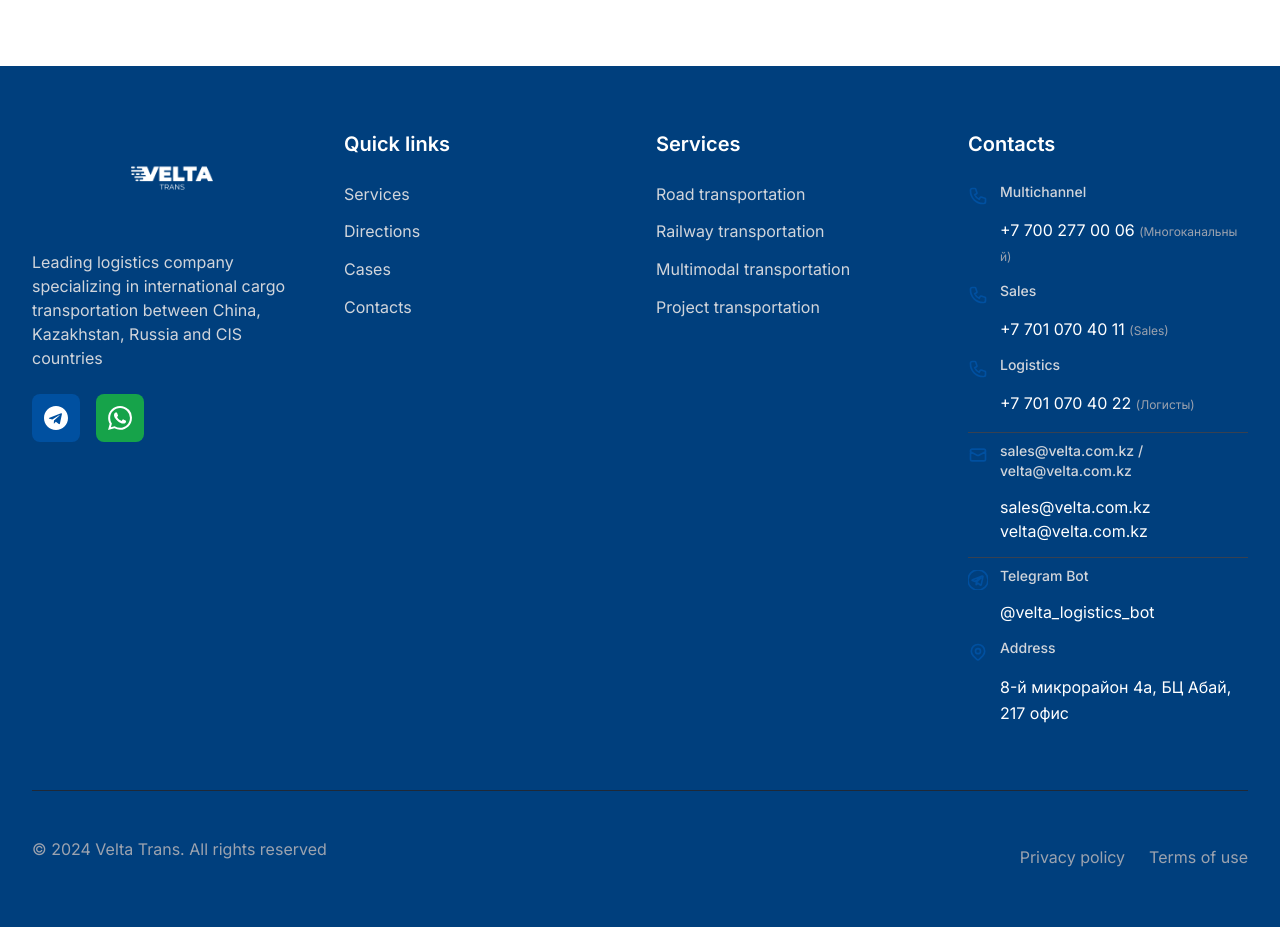
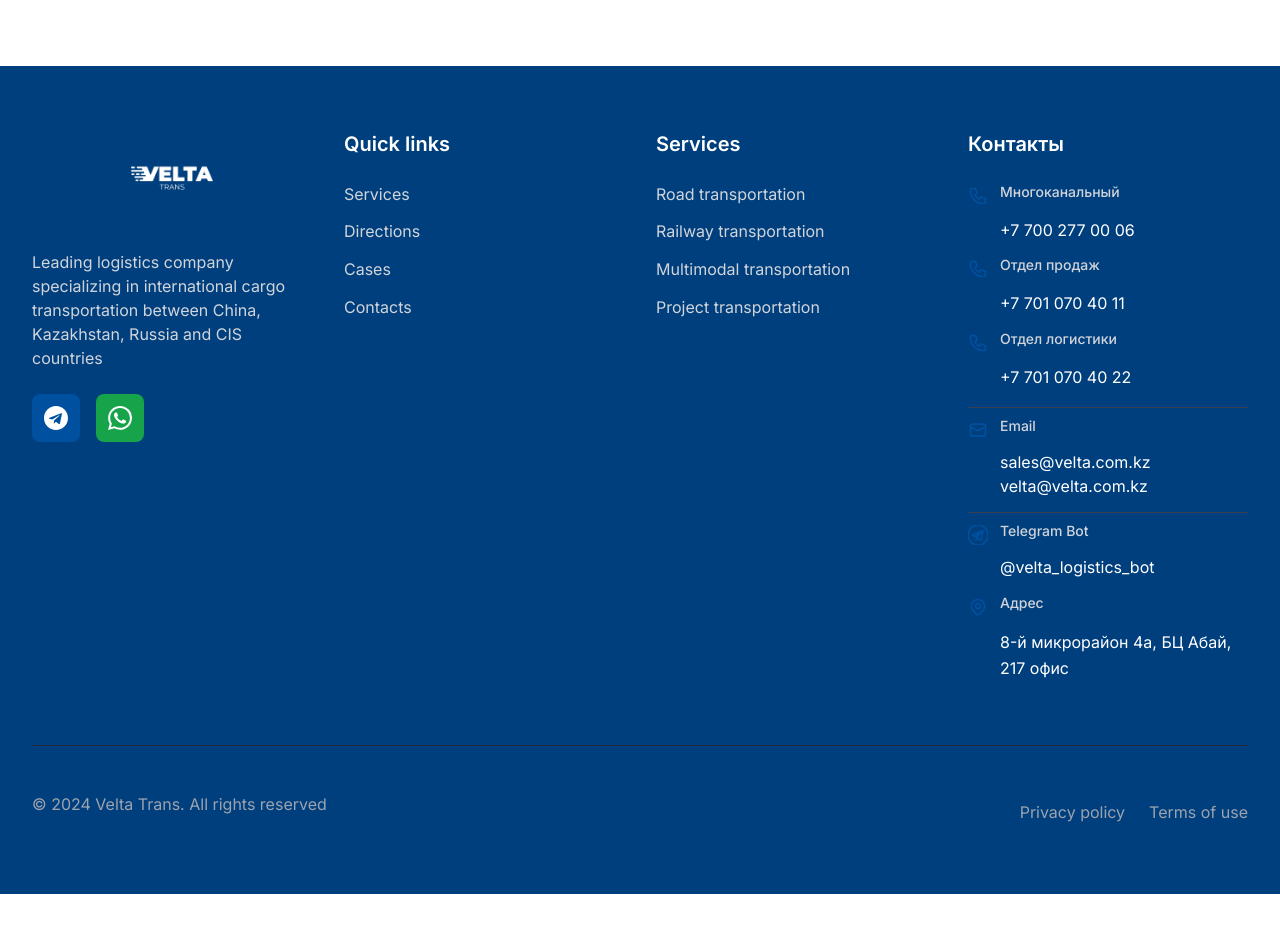
Before and after one commit to Allexndr/veltatrans, a Next.js app: page /en/about in a window 1280 px wide. Shown: the part 2986-3913 px from the top of the page. After the commit the page ends 3880 px from the top, so only its background shows below. Built offline with nearby package versions, Linux system fonts and the light colour scheme.

Commit message:
Исправлен футер: названия телефонов и контактов на русском языке

```diff
--- a/src/components/Footer.tsx
+++ b/src/components/Footer.tsx
@@ -106,7 +106,7 @@ export default function Footer() {
 
           {/* Контакты - адаптивная компоновка */}
           <div className="col-span-1 sm:col-span-2 lg:col-span-1">
-            <h3 className="text-lg sm:text-xl font-semibold mb-4 sm:mb-6 text-center sm:text-left">{t('contacts')}</h3>
+            <h3 className="text-lg sm:text-xl font-semibold mb-4 sm:mb-6 text-center sm:text-left">Контакты</h3>
             <div className="space-y-3 sm:space-y-4">
               {/* Телефоны - компактная версия для мобильных */}
               <div className="space-y-2 sm:space-y-3">
@@ -115,9 +115,9 @@ export default function Footer() {
                     <path strokeLinecap="round" strokeLinejoin="round" strokeWidth={2} d="M3 5a2 2 0 012-2h3.28a1 1 0 01.948.684l1.498 4.493a1 1 0 01-.502 1.21l-2.257 1.13a11.042 11.042 0 005.516 5.516l1.13-2.257a1 1 0 011.21-.502l4.493 1.498a1 1 0 01.684.949V19a2 2 0 01-2 2h-1C9.716 21 3 14.284 3 6V5z" />
                   </svg>
                   <div className="min-w-0 flex-1">
-                    <p className="text-gray-300 text-xs sm:text-sm font-medium">{t('phones.multichannel')}</p>
+                    <p className="text-gray-300 text-xs sm:text-sm font-medium">Многоканальный</p>
                     <a href="tel:+77002770006" className="text-white hover:text-velta-royal-blue transition-colors duration-200 text-sm sm:text-base break-all">
-                      +7 700 277 00 06 <span className="text-xs text-gray-400">(Многоканальный)</span>
+                      +7 700 277 00 06
                     </a>
                   </div>
                 </div>
@@ -127,9 +127,9 @@ export default function Footer() {
                     <path strokeLinecap="round" strokeLinejoin="round" strokeWidth={2} d="M3 5a2 2 0 012-2h3.28a1 1 0 01.948.684l1.498 4.493a1 1 0 01-.502 1.21l-2.257 1.13a11.042 11.042 0 005.516 5.516l1.13-2.257a1 1 0 011.21-.502l4.493 1.498a1 1 0 01.684.949V19a2 2 0 01-2 2h-1C9.716 21 3 14.284 3 6V5z" />
                   </svg>
                   <div className="min-w-0 flex-1">
-                    <p className="text-gray-300 text-xs sm:text-sm font-medium">{t('phones.sales')}</p>
+                    <p className="text-gray-300 text-xs sm:text-sm font-medium">Отдел продаж</p>
                     <a href="tel:+77010704011" className="text-white hover:text-velta-royal-blue transition-colors duration-200 text-sm sm:text-base break-all">
-                      +7 701 070 40 11 <span className="text-xs text-gray-400">(Sales)</span>
+                      +7 701 070 40 11
                     </a>
                   </div>
                 </div>
@@ -139,9 +139,9 @@ export default function Footer() {
                     <path strokeLinecap="round" strokeLinejoin="round" strokeWidth={2} d="M3 5a2 2 0 012-2h3.28a1 1 0 01.948.684l1.498 4.493a1 1 0 01-.502 1.21l-2.257 1.13a11.042 11.042 0 005.516 5.516l1.13-2.257a1 1 0 011.21-.502l4.493 1.498a1 1 0 01.684.949V19a2 2 0 01-2 2h-1C9.716 21 3 14.284 3 6V5z" />
                   </svg>
                   <div className="min-w-0 flex-1">
-                    <p className="text-gray-300 text-xs sm:text-sm font-medium">{t('phones.logistics')}</p>
+                    <p className="text-gray-300 text-xs sm:text-sm font-medium">Отдел логистики</p>
                     <a href="tel:+77010704022" className="text-white hover:text-velta-royal-blue transition-colors duration-200 text-sm sm:text-base break-all">
-                      +7 701 070 40 22 <span className="text-xs text-gray-400">(Логисты)</span>
+                      +7 701 070 40 22
                     </a>
                   </div>
                 </div>
@@ -153,7 +153,7 @@ export default function Footer() {
                   <path strokeLinecap="round" strokeLinejoin="round" strokeWidth={2} d="M3 8l7.89 4.26a2 2 0 002.22 0L21 8M5 19h14a2 2 0 002-2V7a2 2 0 00-2-2H5a2 2 0 00-2 2v10a2 2 0 002 2z" />
                 </svg>
                 <div className="min-w-0 flex-1">
-                  <p className="text-gray-300 text-xs sm:text-sm font-medium">{t('email')}</p>
+                  <p className="text-gray-300 text-xs sm:text-sm font-medium">Email</p>
                   <div className="space-y-1">
                     <a href="mailto:sales@velta.com.kz" className="text-white hover:text-velta-royal-blue transition-colors duration-200 text-sm break-all block">
                       sales@velta.com.kz
@@ -185,7 +185,7 @@ export default function Footer() {
                   <path strokeLinecap="round" strokeLinejoin="round" strokeWidth={2} d="M15 11a3 3 0 11-6 0 3 3 0 016 0z" />
                 </svg>
                 <div className="min-w-0 flex-1">
-                  <p className="text-gray-300 text-xs sm:text-sm font-medium">{t('address')}</p>
+                  <p className="text-gray-300 text-xs sm:text-sm font-medium">Адрес</p>
                   <p className="text-white text-sm leading-relaxed">
                     8-й микрорайон 4а, БЦ Абай, 217 офис
                   </p>
```
